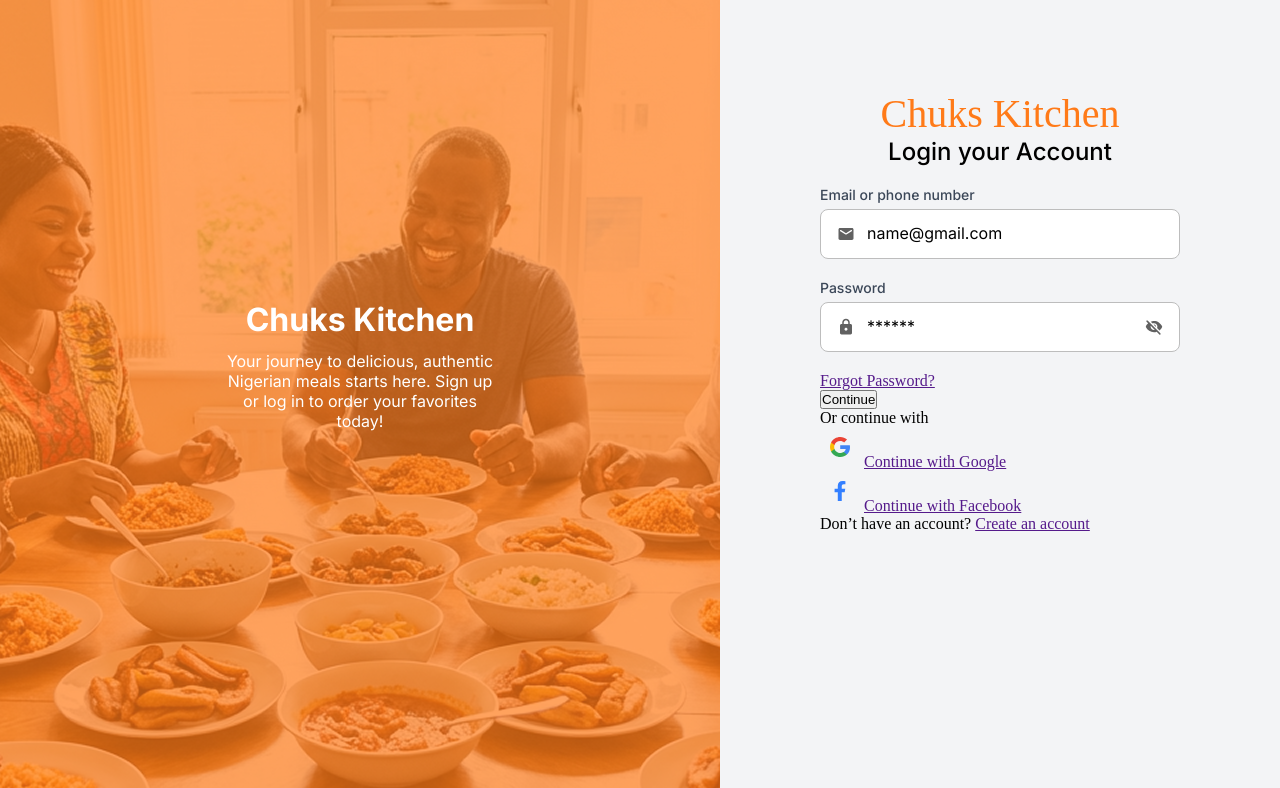
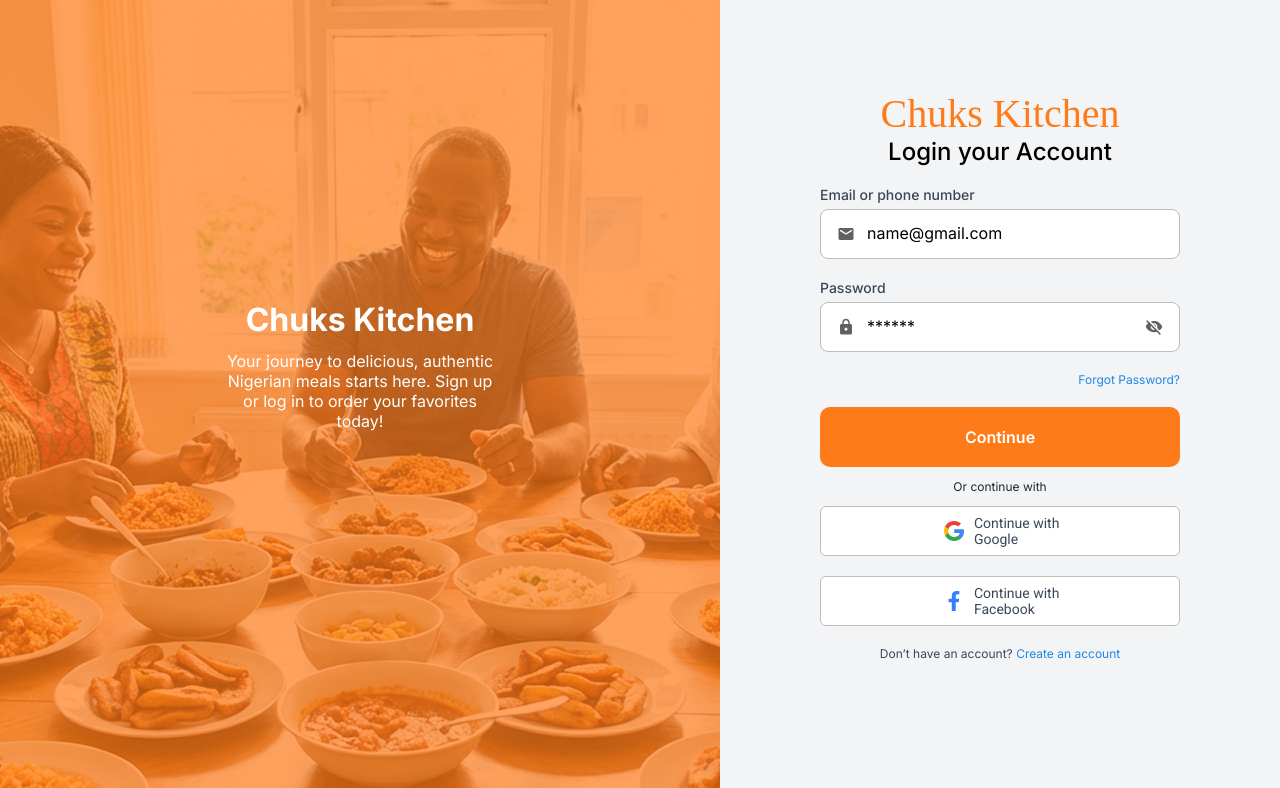
Before and after one commit to Alike001/Chuks-Kitchen, a plain HTML site: page signin.html in a window 1280 px wide. Shown: the top 788 px of the page. Drawn offline with Linux system fonts and the light colour scheme; a web font is replaced by a local one.

Commit message:
Style the remaining part of the signin form and add fontfamily link to html

```diff
--- a/signin.html
+++ b/signin.html
@@ -15,6 +15,9 @@
   <link rel="preconnect" href="https://fonts.googleapis.com">
   <link rel="preconnect" href="https://fonts.gstatic.com" crossorigin>
   <link href="https://fonts.googleapis.com/css2?family=Poppins:ital,wght@0,100;0,200;0,300;0,400;0,500;0,600;0,700;0,800;0,900;1,100;1,200;1,300;1,400;1,500;1,600;1,700;1,800;1,900&display=swap" rel="stylesheet">
+  <link rel="preconnect" href="https://fonts.googleapis.com">
+  <link rel="preconnect" href="https://fonts.gstatic.com" crossorigin>
+  <link href="https://fonts.googleapis.com/css2?family=Roboto:ital,wght@0,100..900;1,100..900&display=swap" rel="stylesheet">
 
   <link rel="stylesheet" href="style.css">
 
@@ -60,9 +63,12 @@
           </div>
       </div>
     </form>
-    <a href="">Forgot Password?</a>
+    <div class="forget-pass">
+      <a href="">Forgot Password?</a>
+    </div>
+
     <div class="continue">
-       <button class="btn-primary-filled">Continue</button>
+       <button class="order-btn">Continue</button>
         <div class="divider">Or continue with</div>
     </div>
     <div class="cont-socials">
--- a/style.css
+++ b/style.css
@@ -108,7 +108,7 @@
   max-width: 557px;
 }
 
-.button .order-btn button {
+.button .order-btn button, .continue .order-btn {
  background-color: #FF7A18;
  width: 100%;
  color: #FFFFFF;
@@ -120,6 +120,7 @@
  font-size: 16px;
  margin-bottom: 20px;
  line-height: 24px;
+ cursor: pointer;
 }
 
 .button .btn button{
@@ -368,3 +369,65 @@
   color: #000000;
   font-weight: 400;
 }
+
+.forget-pass a {
+  display: flex;
+  justify-content: flex-end;
+  font-family: Inter;
+  color: #1E88E5;
+  font-size: 12px;
+  font-weight: 400;
+  text-decoration: none;
+  margin-bottom: 20px;
+}
+
+.continue .divider {
+  padding: 12px 0;
+  text-align: center;
+  font-family: Inter;
+  font-size: 12px;
+  font-weight: 400;
+  color: #1F2937;
+  margin-top: -20px;
+}
+
+.cont-socials .google, .cont-socials .facebook {
+  border: 1px solid #BDBDBD;
+  background-color: #FFFFFF;
+  display: flex;
+  align-items: center;
+  justify-content: center;
+  border-radius: 6px;
+  padding: 4px 113px;
+  margin-bottom: 20px;
+}
+
+.cont-socials img {
+  width: 40px;
+  height: 40px;
+}
+
+.cont-socials a {
+  color: #3B4758;
+  text-decoration: none;
+  font-family: Roboto;
+  font-size: 14px;
+  font-weight: 400;
+}
+
+.cont-socials .facebook a {
+   margin-right: -10px;
+}
+
+.new {
+  text-align: center;
+  font-family: Inter;
+  font-size: 12px;
+  font-weight: 400;
+  color: #3B4758;
+}
+
+.new span a{
+  text-decoration: none;
+  color: #1E88E5;
+}
```
Also changed, not shown: index.html (+3 -1 lines).
